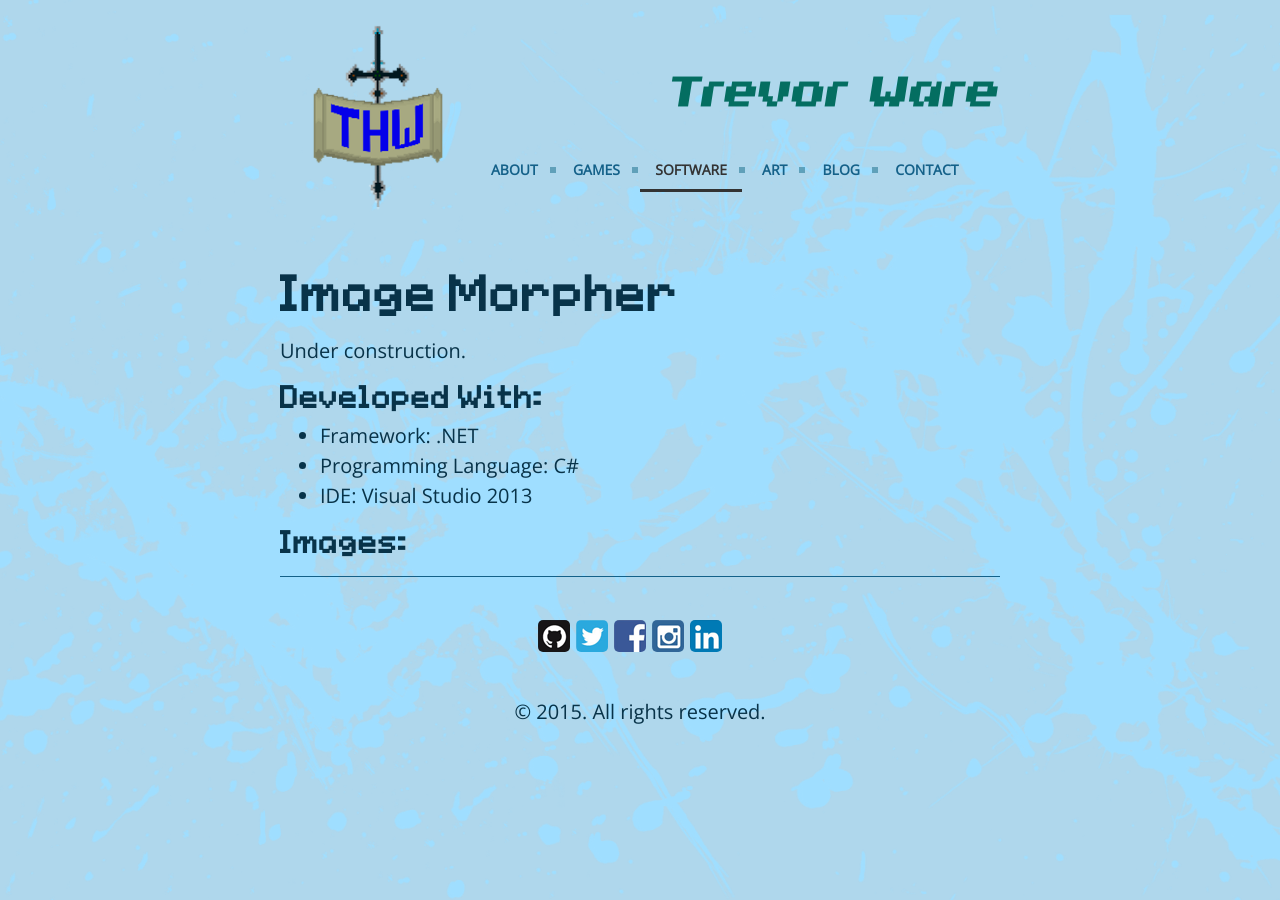
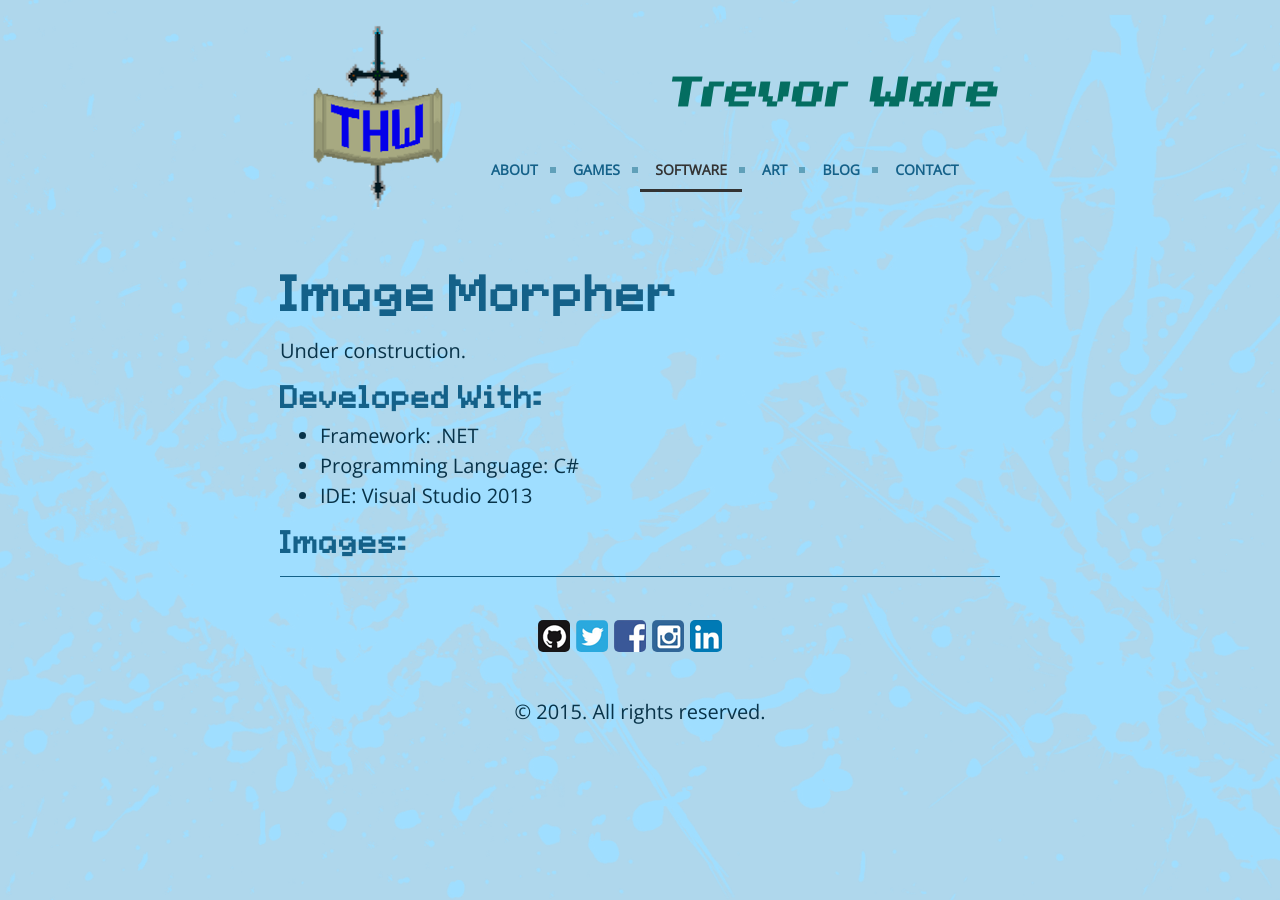
Before and after one commit to twarrre/twarrre.github.io, a Jekyll site: the page built from software/_posts/2014-02-01-imagemorpher.md, in a window 1280 px wide. Built offline with Jekyll 4.4.1, drawn with Linux system fonts in a browser that asks for light colours.

Commit message:
Please be the right colour this time.

```diff
--- a/public/css/poole.css
+++ b/public/css/poole.css
@@ -129,7 +129,7 @@ h1, h2, h3, h4, h5, h6 {
   line-height: 1;
   /*color: #313131;*/
   text-rendering: optimizeLegibility;
-  color: #083349;
+  color: #146189;
 }
 h1 {
   margin-top: 0rem;
@@ -886,12 +886,12 @@ textarea {
 #fourofour{
   text-align: center;
   font-family: bitFont;
-  color: #083349;
+  color: #146189;
   font-size: 63px;
 }
 #pagenotfound{
   text-align: center;
   font-family: bitFont;
-  color: #083349;
+  color: #146189;
   font-size: 45px;
 }
```
